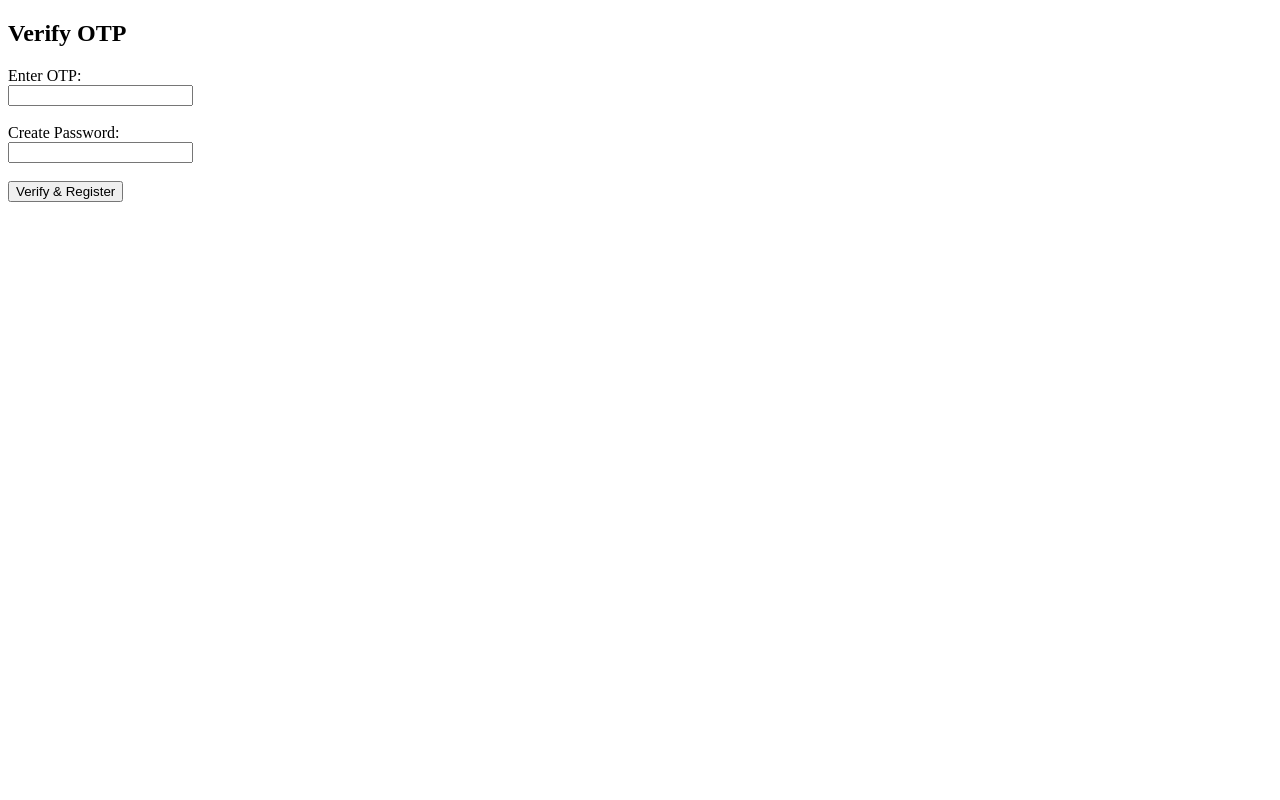
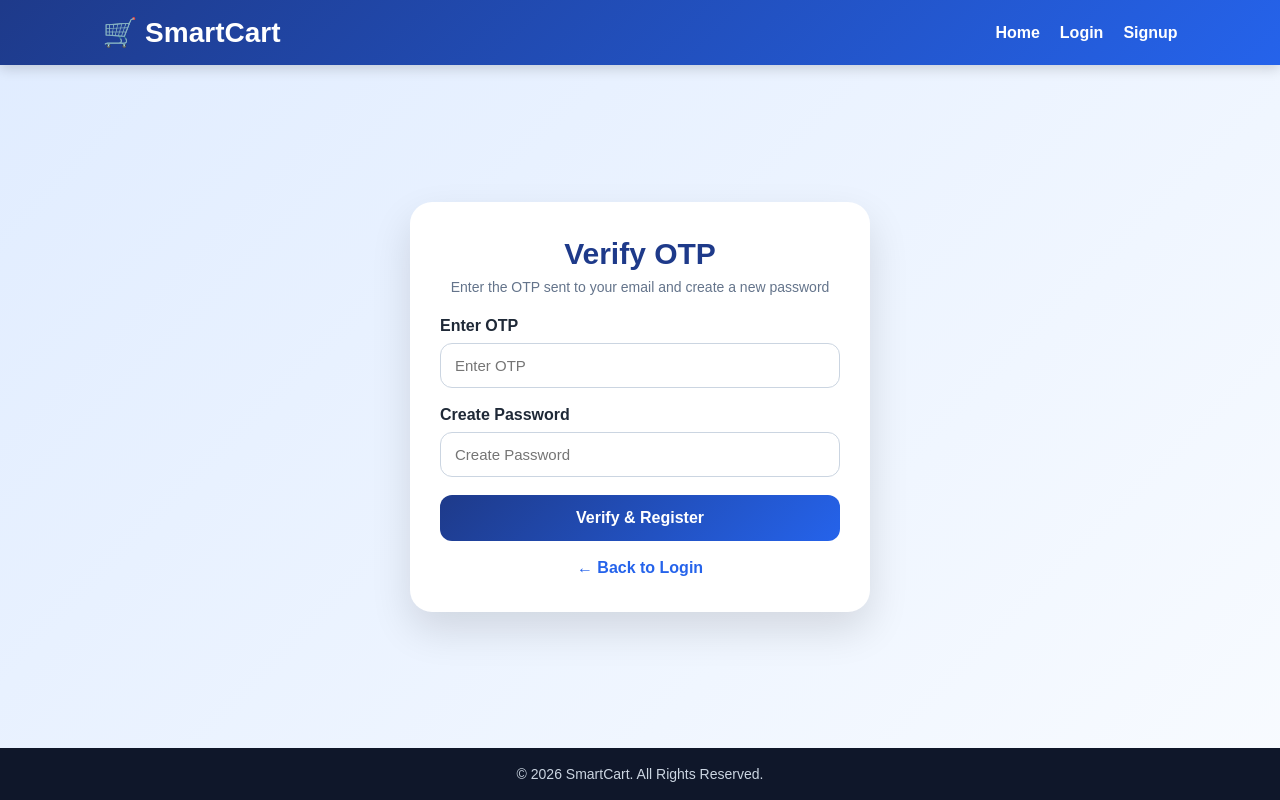
Before and after one commit to swathi0617/Smartcart, a Flask app: page /verify-reset-otp in a window 1280 px wide. Run offline with Flask 2, Linux system fonts and the light colour scheme.

Commit message:
Update verify_reset_otp.html

```diff
--- a/templates/admin/verify_reset_otp.html
+++ b/templates/admin/verify_reset_otp.html
@@ -1,28 +1,273 @@
 <!DOCTYPE html>
-<html>
+<html lang="en">
 <head>
-    <title>Verify OTP</title>
+<meta charset="UTF-8">
+<meta name="viewport" content="width=device-width, initial-scale=1.0">
+<title>Verify OTP - SmartCart</title>
+
+<style>
+*{
+    margin:0;
+    padding:0;
+    box-sizing:border-box;
+    font-family:Arial, sans-serif;
+}
+
+body{
+    min-height:100vh;
+    display:flex;
+    flex-direction:column;
+    background:linear-gradient(135deg,#e0ecff,#f8fbff);
+}
+
+/* Navbar */
+.navbar{
+    width:100%;
+    background:linear-gradient(135deg,#1e3a8a,#2563eb);
+    color:#fff;
+    padding:16px 8%;
+    display:flex;
+    justify-content:space-between;
+    align-items:center;
+    position:sticky;
+    top:0;
+    z-index:1000;
+    box-shadow:0 4px 12px rgba(0,0,0,0.15);
+}
+
+.logo{
+    font-size:28px;
+    font-weight:bold;
+}
+
+.nav-links{
+    display:flex;
+    gap:20px;
+}
+
+.nav-links a{
+    color:#fff;
+    text-decoration:none;
+    font-weight:600;
+    transition:0.3s;
+}
+
+.nav-links a:hover{
+    color:#dbeafe;
+}
+
+/* Main */
+.main{
+    flex:1;
+    display:flex;
+    justify-content:center;
+    align-items:center;
+    padding:40px 15px;
+}
+
+.card{
+    width:100%;
+    max-width:460px;
+    background:#fff;
+    padding:35px 30px;
+    border-radius:22px;
+    box-shadow:0 18px 40px rgba(0,0,0,0.12);
+}
+
+.card h2{
+    text-align:center;
+    color:#1e3a8a;
+    font-size:30px;
+    margin-bottom:8px;
+}
+
+.sub{
+    text-align:center;
+    color:#64748b;
+    font-size:14px;
+    margin-bottom:22px;
+}
+
+/* Flash messages */
+.flash{
+    padding:12px;
+    border-radius:10px;
+    margin-bottom:16px;
+    font-size:14px;
+    text-align:center;
+    font-weight:600;
+}
+
+.flash.success{
+    background:#dcfce7;
+    color:#166534;
+}
+
+.flash.danger,
+.flash.error{
+    background:#fee2e2;
+    color:#b91c1c;
+}
+
+.flash.warning{
+    background:#fef3c7;
+    color:#92400e;
+}
+
+/* Form */
+label{
+    display:block;
+    margin-bottom:8px;
+    color:#1f2937;
+    font-weight:600;
+}
+
+input{
+    width:100%;
+    padding:13px 14px;
+    border:1px solid #cbd5e1;
+    border-radius:12px;
+    margin-bottom:18px;
+    font-size:15px;
+    outline:none;
+    transition:0.3s;
+}
+
+input:focus{
+    border-color:#2563eb;
+    box-shadow:0 0 0 3px rgba(37,99,235,0.15);
+}
+
+button{
+    width:100%;
+    padding:14px;
+    border:none;
+    border-radius:12px;
+    background:linear-gradient(135deg,#1e3a8a,#2563eb);
+    color:#fff;
+    font-size:16px;
+    font-weight:bold;
+    cursor:pointer;
+    transition:0.3s;
+}
+
+button:hover{
+    transform:translateY(-2px);
+    box-shadow:0 8px 18px rgba(37,99,235,0.35);
+}
+
+.extra{
+    text-align:center;
+    margin-top:18px;
+}
+
+.extra a{
+    text-decoration:none;
+    color:#2563eb;
+    font-weight:600;
+}
+
+/* Footer */
+.footer{
+    background:#0f172a;
+    color:#cbd5e1;
+    text-align:center;
+    padding:18px 10px;
+    font-size:14px;
+}
+
+/* Tablet */
+@media(max-width:768px){
+    .navbar{
+        padding:15px 5%;
+        flex-direction:column;
+        gap:10px;
+    }
+
+    .nav-links{
+        gap:15px;
+        flex-wrap:wrap;
+        justify-content:center;
+    }
+}
+
+/* Mobile */
+@media(max-width:480px){
+    .logo{
+        font-size:24px;
+    }
+
+    .card{
+        padding:28px 20px;
+        border-radius:18px;
+    }
+
+    .card h2{
+        font-size:26px;
+    }
+
+    .nav-links{
+        width:100%;
+        justify-content:space-between;
+        gap:8px;
+    }
+
+    .nav-links a{
+        font-size:13px;
+    }
+
+    input,button{
+        font-size:14px;
+    }
+}
+</style>
 </head>
+
 <body>
 
+<nav class="navbar">
+    <div class="logo">🛒 SmartCart</div>
+
+    <div class="nav-links">
+        <a href="/">Home</a>
+        <a href="/admin-login">Login</a>
+        <a href="/admin-signup">Signup</a>
+    </div>
+</nav>
+
+<div class="main">
+    <div class="card">
         <h2>Verify OTP</h2>
+        <p class="sub">Enter the OTP sent to your email and create a new password</p>
 
         {% with messages = get_flashed_messages(with_categories=true) %}
+            {% if messages %}
                 {% for category, message in messages %}
-    <p style="color:red;">{{ message }}</p>
+                    <div class="flash {{ category }}">{{ message }}</div>
                 {% endfor %}
+            {% endif %}
         {% endwith %}
 
         <form method="POST" action="/verify-otp">
 
-    <label>Enter OTP:</label><br>
-    <input type="text" name="otp" required><br><br>
+            <label>Enter OTP</label>
+            <input type="text" name="otp" placeholder="Enter OTP" required>
 
-    <label>Create Password:</label><br>
-    <input type="password" name="password" required><br><br>
+            <label>Create Password</label>
+            <input type="password" name="password" placeholder="Create Password" required>
 
             <button type="submit">Verify & Register</button>
         </form>
 
+        <div class="extra">
+            <a href="/admin-login">← Back to Login</a>
+        </div>
+    </div>
+</div>
+
+<footer class="footer">
+    © 2026 SmartCart. All Rights Reserved.
+</footer>
+
 </body>
 </html>
```
Lines whose indentation alone changed are shown as unchanged.
